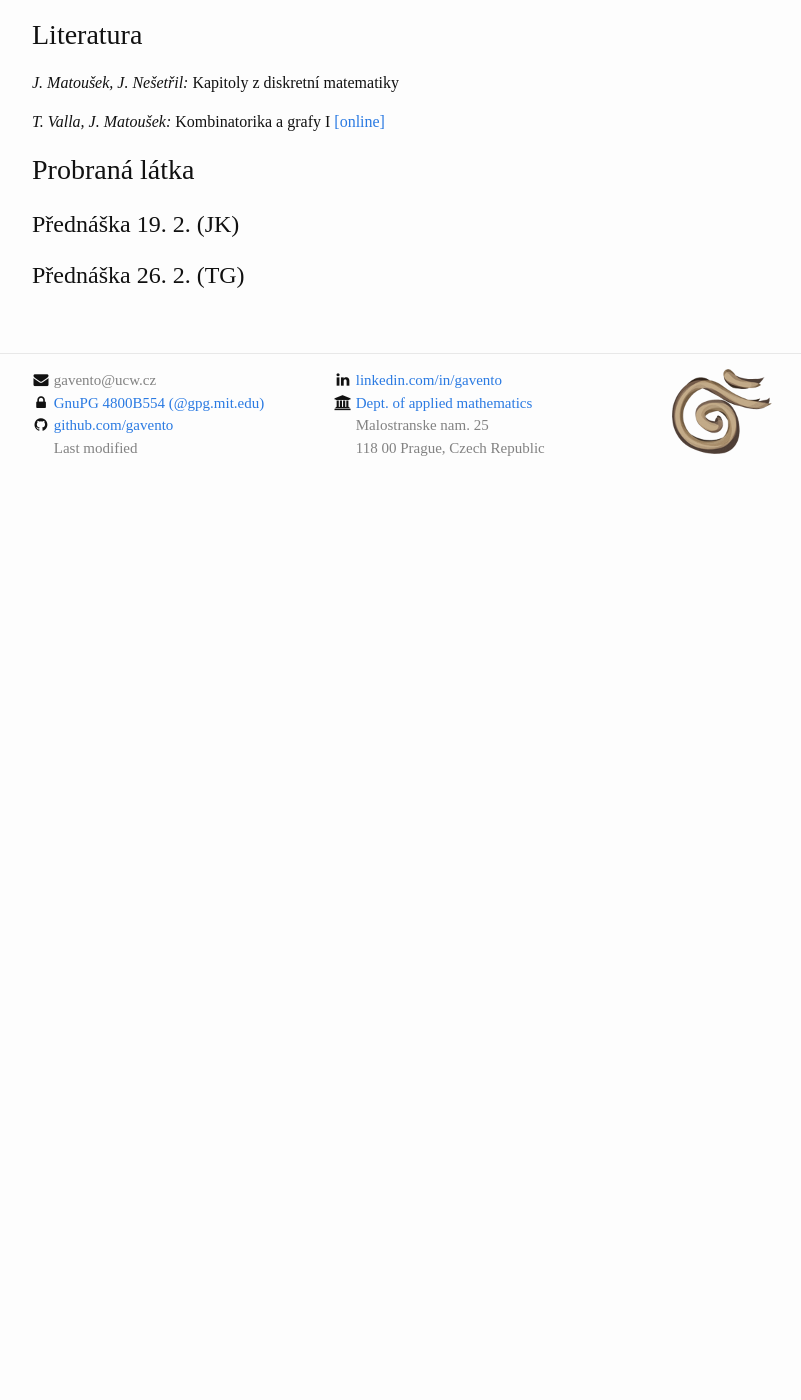
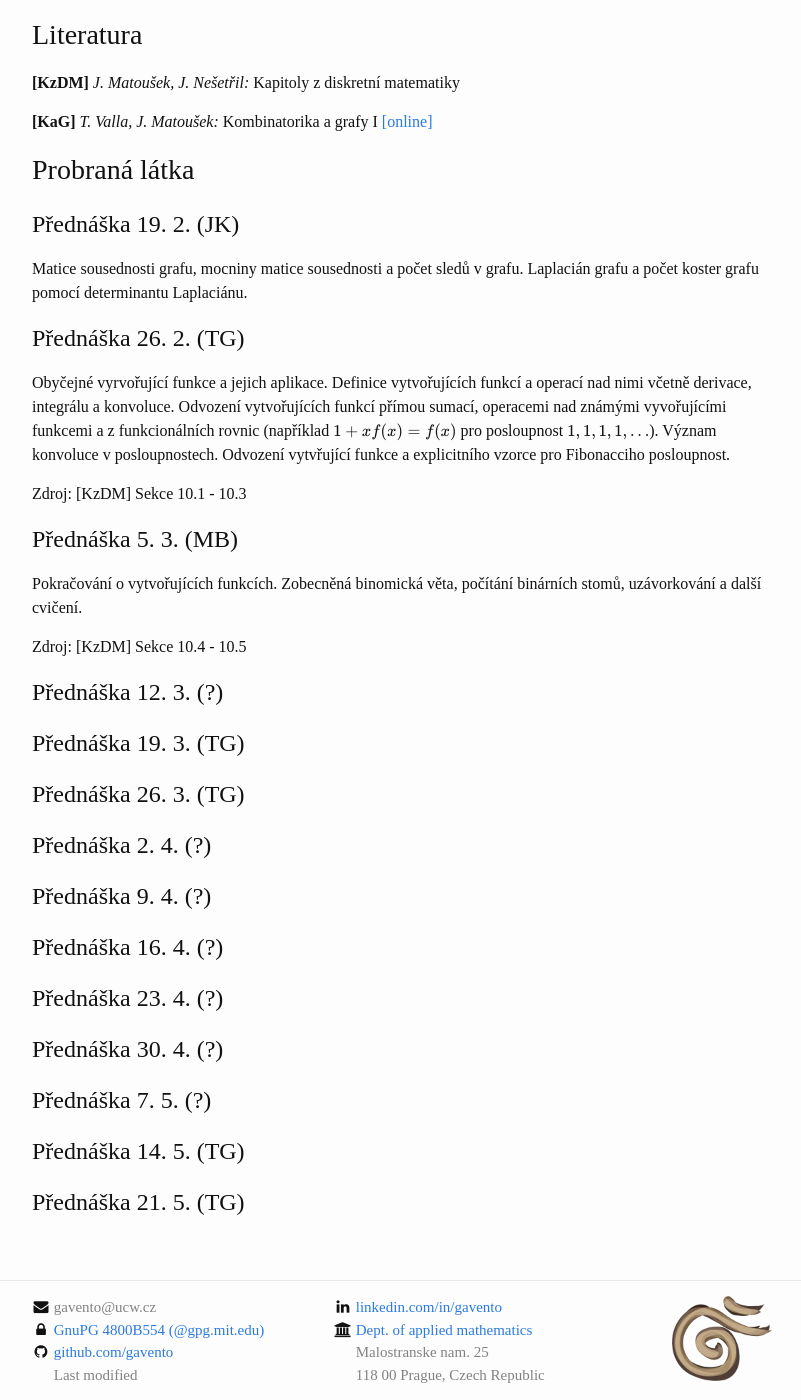
Before and after one commit to gavento/gavento.github.io, a Jekyll site: the page built from vyuka/18LS-KGM.md, in a window 1280 px wide and 1400 px high, scrolled down 259 px. Shown: the whole window, without its empty margins (238-1039 px from the left). Built offline with Jekyll 4.4.1, drawn with Linux system fonts in a browser that asks for light colours; formulas are drawn with MathJax 3; before the commit the page ends 900 px from its top, so only the background shows below that.

Commit message:
Update lecture notes.

```diff
--- a/vyuka/18LS-KGM.md
+++ b/vyuka/18LS-KGM.md
@@ -9,12 +9,46 @@ Cvičení navazuje ve 12:20 tamtéž, cvičí [Martin Balko](https://kam.mff.cun
 
 ## Literatura
 
-*J. Matoušek, J. Nešetřil:* Kapitoly z diskretní matematiky
+**[KzDM]** *J. Matoušek, J. Nešetřil:* Kapitoly z diskretní matematiky
 
-*T. Valla, J. Matoušek:* Kombinatorika a grafy I [[online]](https://iuuk.mff.cuni.cz/~valla/kg.html)
+**[KaG]** *T. Valla, J. Matoušek:* Kombinatorika a grafy I [[online]](https://iuuk.mff.cuni.cz/~valla/kg.html)
 
 ## Probraná látka
 
 ### Přednáška 19. 2. (JK)
 
+Matice sousednosti grafu, mocniny matice sousednosti a počet sledů v grafu. Laplacián grafu a počet koster grafu pomocí determinantu Laplaciánu.
+
 ### Přednáška 26. 2. (TG)
+
+Obyčejné vyrvořující funkce a jejich aplikace. Definice vytvořujících funkcí a operací nad nimi včetně derivace, integrálu a konvoluce. Odvození vytvořujících funkcí přímou sumací, operacemi nad známými vyvořujícími funkcemi a z funkcionálních rovnic (například $$1+xf(x)=f(x)$$ pro posloupnost $$1, 1, 1, 1, ...$$). Význam konvoluce v posloupnostech. Odvození vytvřující funkce a explicitního vzorce pro Fibonacciho posloupnost.
+
+Zdroj: [KzDM] Sekce 10.1 - 10.3
+
+### Přednáška 5. 3. (MB)
+
+Pokračování o vytvořujících funkcích. Zobecněná binomická věta, počítání binárních stomů, uzávorkování a další cvičení.
+
+Zdroj: [KzDM] Sekce 10.4 - 10.5
+
+### Přednáška 12. 3. (?)
+
+### Přednáška 19. 3. (TG)
+
+### Přednáška 26. 3. (TG)
+
+### Přednáška 2. 4. (?)
+
+### Přednáška 9. 4. (?)
+
+### Přednáška 16. 4. (?)
+
+### Přednáška 23. 4. (?)
+
+### Přednáška 30. 4. (?)
+
+### Přednáška 7. 5. (?)
+
+### Přednáška 14. 5. (TG)
+
+### Přednáška 21. 5. (TG)
```
